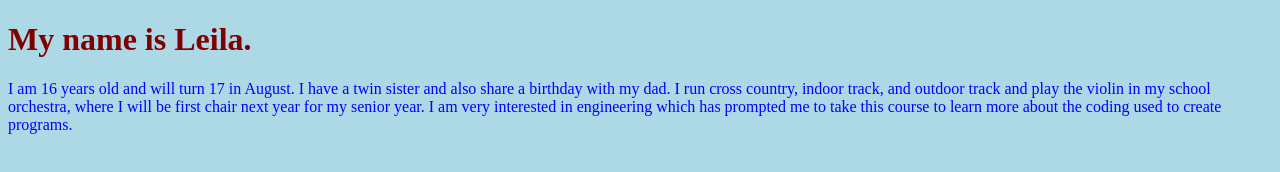
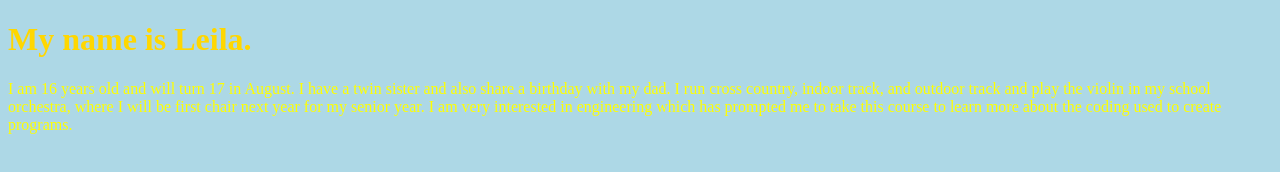
Before and after one commit to leilakipnes/leilakipnes.github.io, a plain HTML site: page index.html in a window 1280 px wide. Drawn offline with Linux system fonts and the light colour scheme.

Commit message:
Update index.html

```diff
--- a/index.html
+++ b/index.html
@@ -4,8 +4,8 @@
     <title>My Personal Introduction</title>
     <style>
       body {background-color: lightblue;}
-      h1 {color: maroon;}
-      p {color: blue;}
+      h1 {color: gold;}
+      p {color: yellow;}
     </style>
   </head>
   <body>
```
